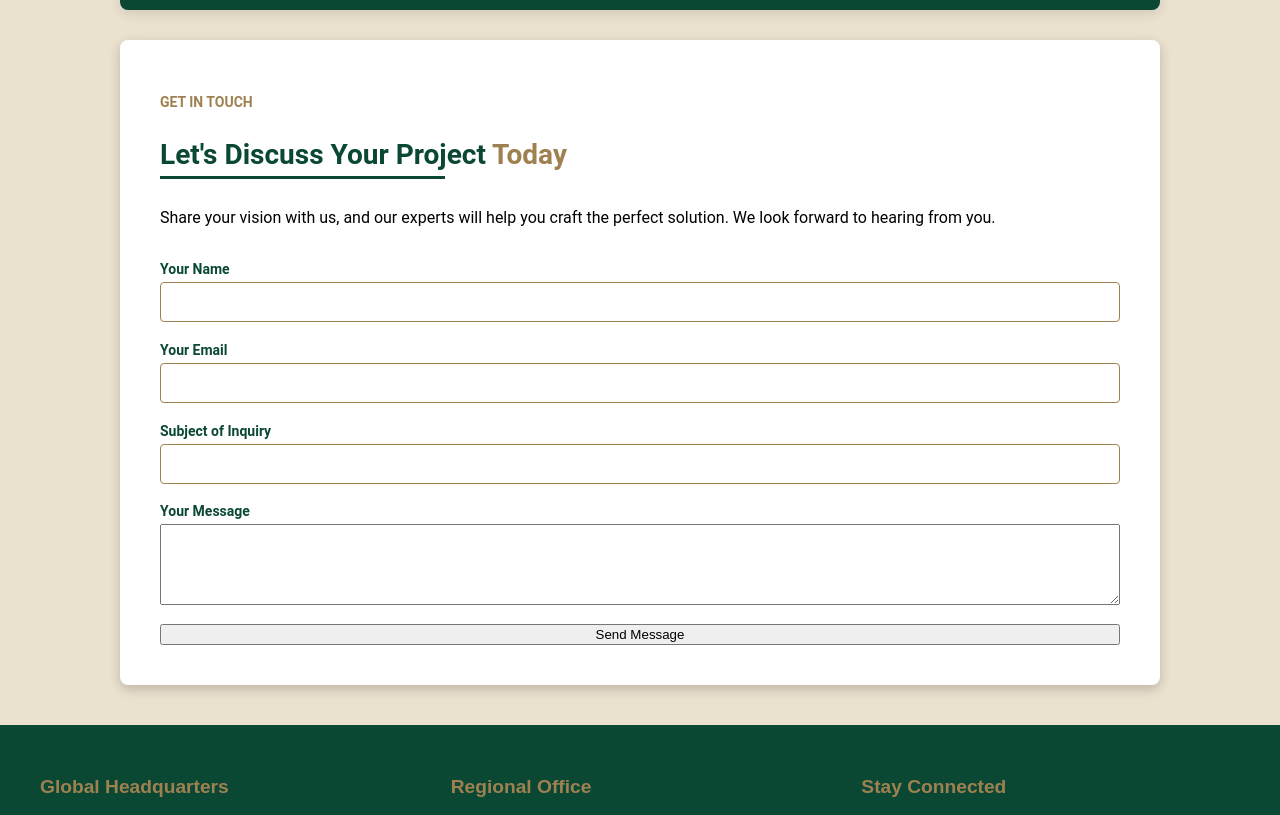
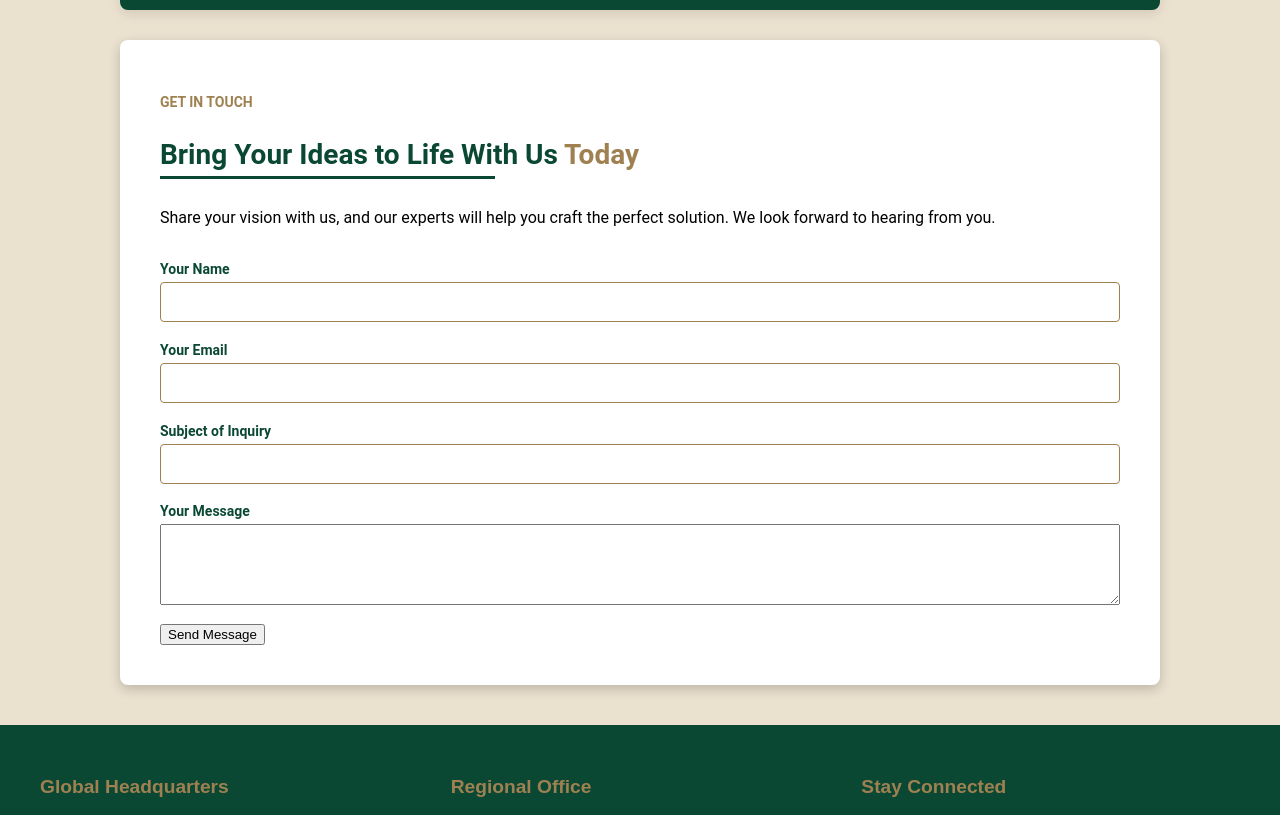
Before and after one commit to annemuriuki/Wapi_website, a React (Vite) app: page /contact in a window 1280 px wide. Shown: the part 659-1474 px from the top of the page. Built offline with nearby package versions, Linux system fonts and the light colour scheme.

Commit message:
updated the contact page

```diff
--- a/src/pages/Contact.css
+++ b/src/pages/Contact.css
@@ -56,6 +56,7 @@
   margin-bottom: 5px;
   color: #FFFFFF;
 }
+
 
 .contact-form-container {
   background-color: #FFFFFF;
@@ -167,6 +168,12 @@
   color: #EBE1CF;
 }
 
+.button-wrapper {
+  display: flex;
+  justify-content: center;
+  margin-top: 20px;
+}
+
 
 @media (min-width: 769px) {
   .name-fields,
--- a/src/pages/Contact.jsx
+++ b/src/pages/Contact.jsx
@@ -69,7 +69,7 @@ const handleSubmit = (e) => {
       <div className="contact-form-container">
         <div className="form-header">
           <p className="get-in-touch">GET IN TOUCH</p>
-          <h2 className="reach-out">Let's Discuss Your Project <span className="today-accent">Today</span></h2>
+          <h2 className="reach-out">Bring Your Ideas to Life With Us  <span className="today-accent">Today</span></h2>
           <p className="form-description">Share your vision with us, and our experts will help you craft the perfect solution. We look forward to hearing from you.</p> {/* Updated Description */}
         </div>
         <form onSubmit={handleSubmit} className="contact-form">
@@ -122,9 +122,9 @@ const handleSubmit = (e) => {
               required
             ></textarea>
           </div><br />
-          <button type="submit" className="submit-button">
-            Send Message
-          </button>
+          <div className="button-wrapper">
+            <button type="submit" className="submit-button">Send Message</button>
+          </div>
         </form>
       </div>
     </div>
```
